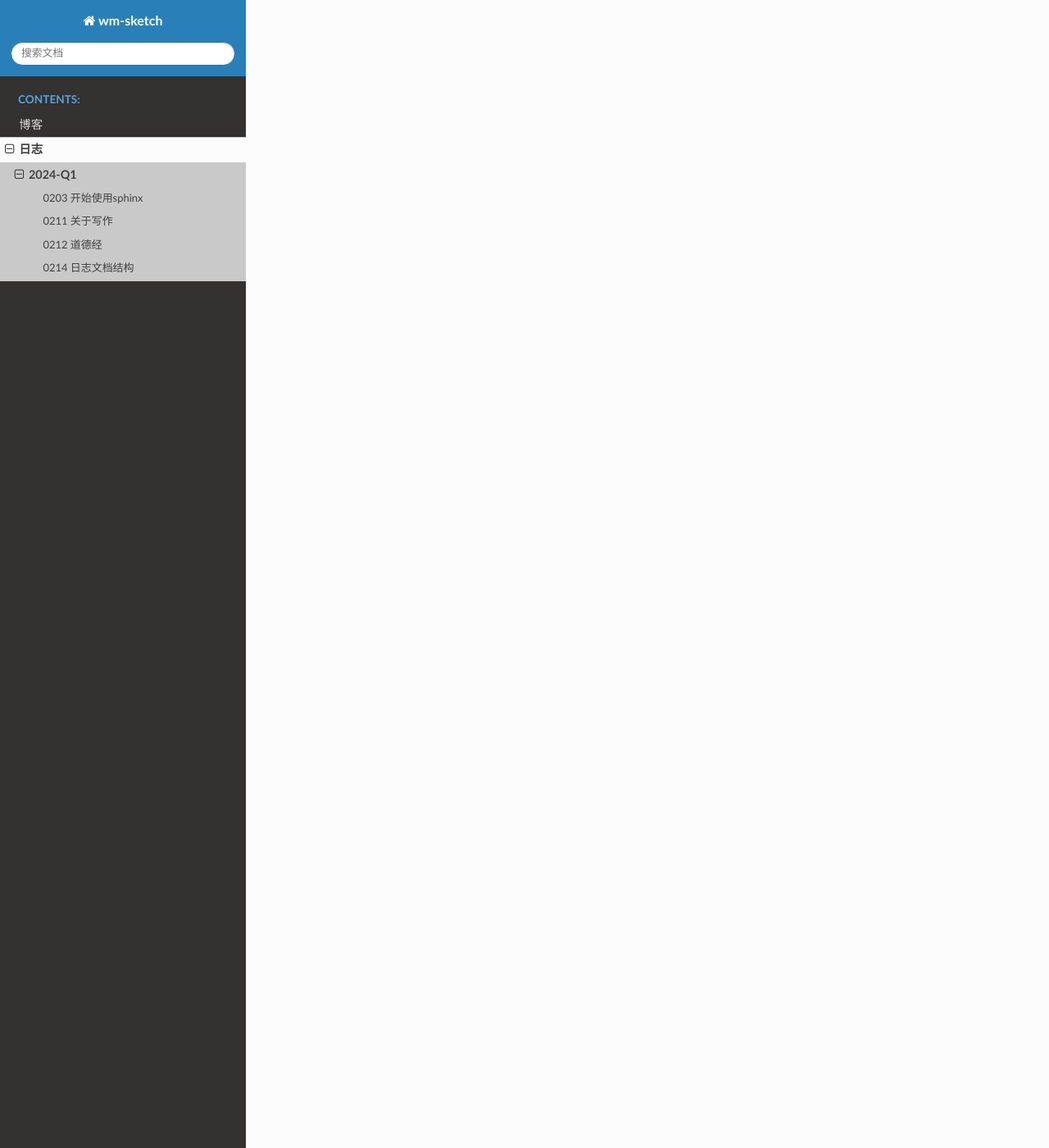
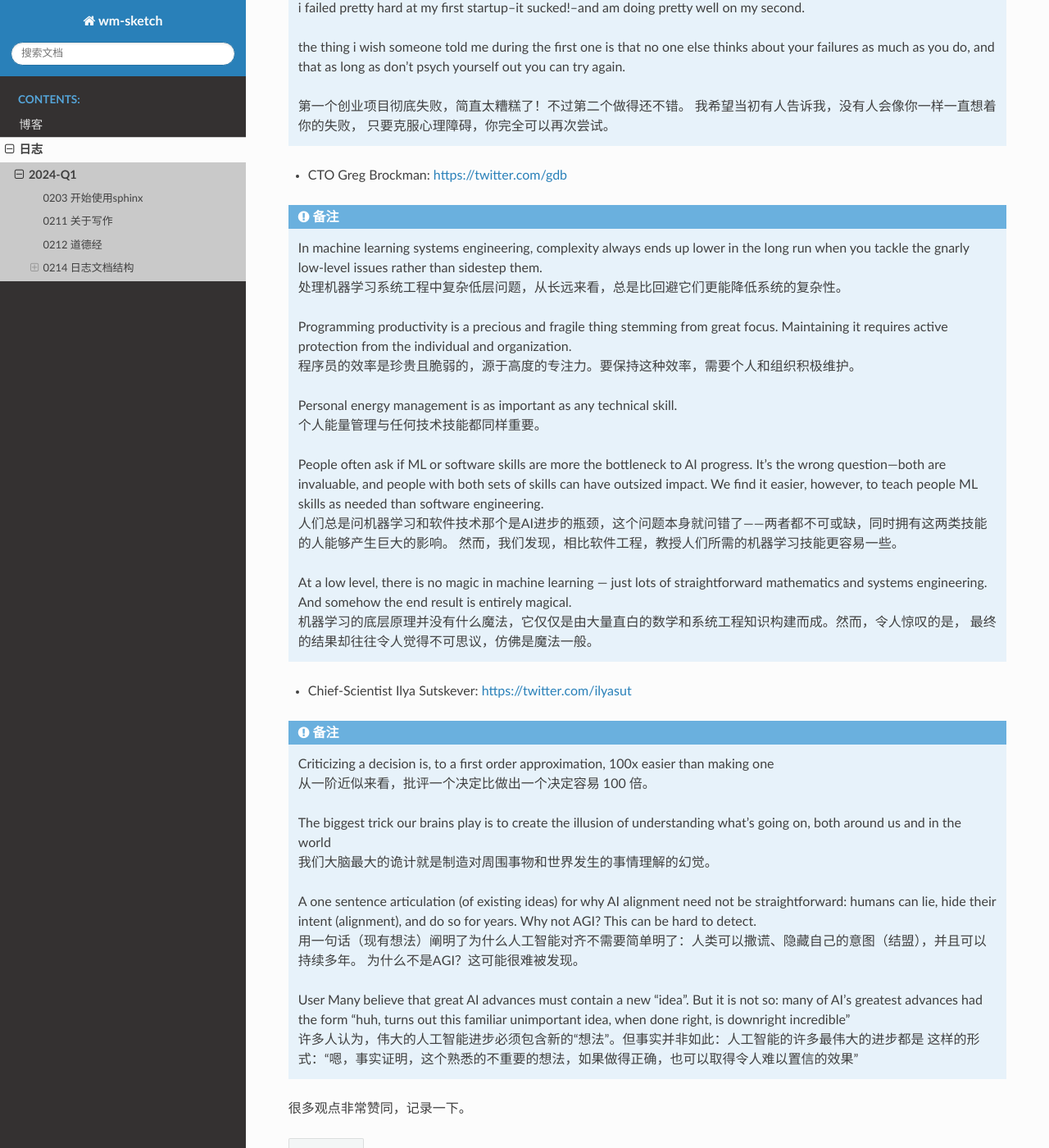
Before and after one commit to thisinnocence/sketch, a Sphinx documentation site: the page built from source/diary/2024-Q1.rst, in a window 1280 px wide and 1400 px high, scrolled down 3006 px. Shown: the whole window at 82% size. Built offline with Sphinx 7.4.7 and the Read the Docs theme 2.0.0, drawn with Linux system fonts in a browser that asks for light colours; some of the changed text lies outside the part shown.

Commit message:
add some open-ai x cite.

```diff
--- a/source/diary/2024-Q1.rst
+++ b/source/diary/2024-Q1.rst
@@ -109,3 +109,69 @@ readthedocs:
 
 想了一下日志文档结构的划分，虽然是不定期的随意的记录，但是一整年的日志都写到一个文件里还是太大了。按照季度 ``Q1, Q2, Q3, Q4`` 这
 样的形式分，感觉应该可以，三个月的不定期日志写到一个文件里面去。
+
+每天的日志都有个以 `MM-DD`` 这种开头，然后里面可以放一些子标题，方便时间就了检索也。
+
+OpenAI大佬的一些经典Twitter言论
+-----------------------------------
+
+- CEO Sam Altman: https://twitter.com/sama
+
+.. note::
+
+  | i failed pretty hard at my first startup--it sucked!--and am doing pretty well on my second.
+
+  | the thing i wish someone told me during the first one is that no one else thinks about your failures
+    as much as you do, and that as long as don't psych yourself out you can try again.
+
+  | 第一个创业项目彻底失败，简直太糟糕了！不过第二个做得还不错。 我希望当初有人告诉我，没有人会像你一样一直想着你的失败，
+    只要克服心理障碍，你完全可以再次尝试。
+
+- CTO Greg Brockman: https://twitter.com/gdb
+
+.. note::
+
+  | In machine learning systems engineering, complexity always ends up lower in the long run when you tackle
+    the gnarly low-level issues rather than sidestep them.
+  | 处理机器学习系统工程中复杂低层问题，从长远来看，总是比回避它们更能降低系统的复杂性。
+
+  | Programming productivity is a precious and fragile thing stemming from great focus. Maintaining it requires
+    active protection from the individual and organization.
+  | 程序员的效率是珍贵且脆弱的，源于高度的专注力。要保持这种效率，需要个人和组织积极维护。
+
+  | Personal energy management is as important as any technical skill.
+  | 个人能量管理与任何技术技能都同样重要。
+
+  | People often ask if ML or software skills are more the bottleneck to AI progress.
+    It’s the wrong question—both are invaluable, and people with both sets of skills can have outsized impact.
+    We find it easier, however, to teach people ML skills as needed than software engineering.
+  | 人们总是问机器学习和软件技术那个是AI进步的瓶颈，这个问题本身就问错了——两者都不可或缺，同时拥有这两类技能的人能够产生巨大的影响。
+    然而，我们发现，相比软件工程，教授人们所需的机器学习技能更容易一些。
+
+  | At a low level, there is no magic in machine learning — just lots of straightforward mathematics and systems
+    engineering. And somehow the end result is entirely magical.
+  | 机器学习的底层原理并没有什么魔法，它仅仅是由大量直白的数学和系统工程知识构建而成。然而，令人惊叹的是，
+    最终的结果却往往令人觉得不可思议，仿佛是魔法一般。
+
+- Chief-Scientist Ilya Sutskever: https://twitter.com/ilyasut
+
+.. note::
+
+  | Criticizing a decision is, to a first order approximation, 100x easier than making one
+  | 从一阶近似来看，批评一个决定比做出一个决定容易 100 倍。
+
+  | The biggest trick our brains play is to create the illusion of understanding what’s going on,
+    both around us and in the world
+  | 我们大脑最大的诡计就是制造对周围事物和世界发生的事情理解的幻觉。
+
+  | A one sentence articulation (of existing ideas) for why AI alignment need not be straightforward:
+    humans can lie, hide their intent (alignment), and do so for years. Why not AGI? This can be hard to detect.
+  | 用一句话（现有想法）阐明了为什么人工智能对齐不需要简单明了：人类可以撒谎、隐藏自己的意图（结盟），并且可以持续多年。
+    为什么不是AGI？这可能很难被发现。
+
+  | User Many believe that great AI advances must contain a new “idea”. But it is not so: many of AI’s greatest
+    advances had the form “huh, turns out this familiar unimportant idea, when done right, is downright incredible”
+  | 许多人认为，伟大的人工智能进步必须包含新的“想法”。但事实并非如此：人工智能的许多最伟大的进步都是
+    这样的形式：“嗯，事实证明，这个熟悉的不重要的想法，如果做得正确，也可以取得令人难以置信的效果”
+
+很多观点非常赞同，记录一下。
```
